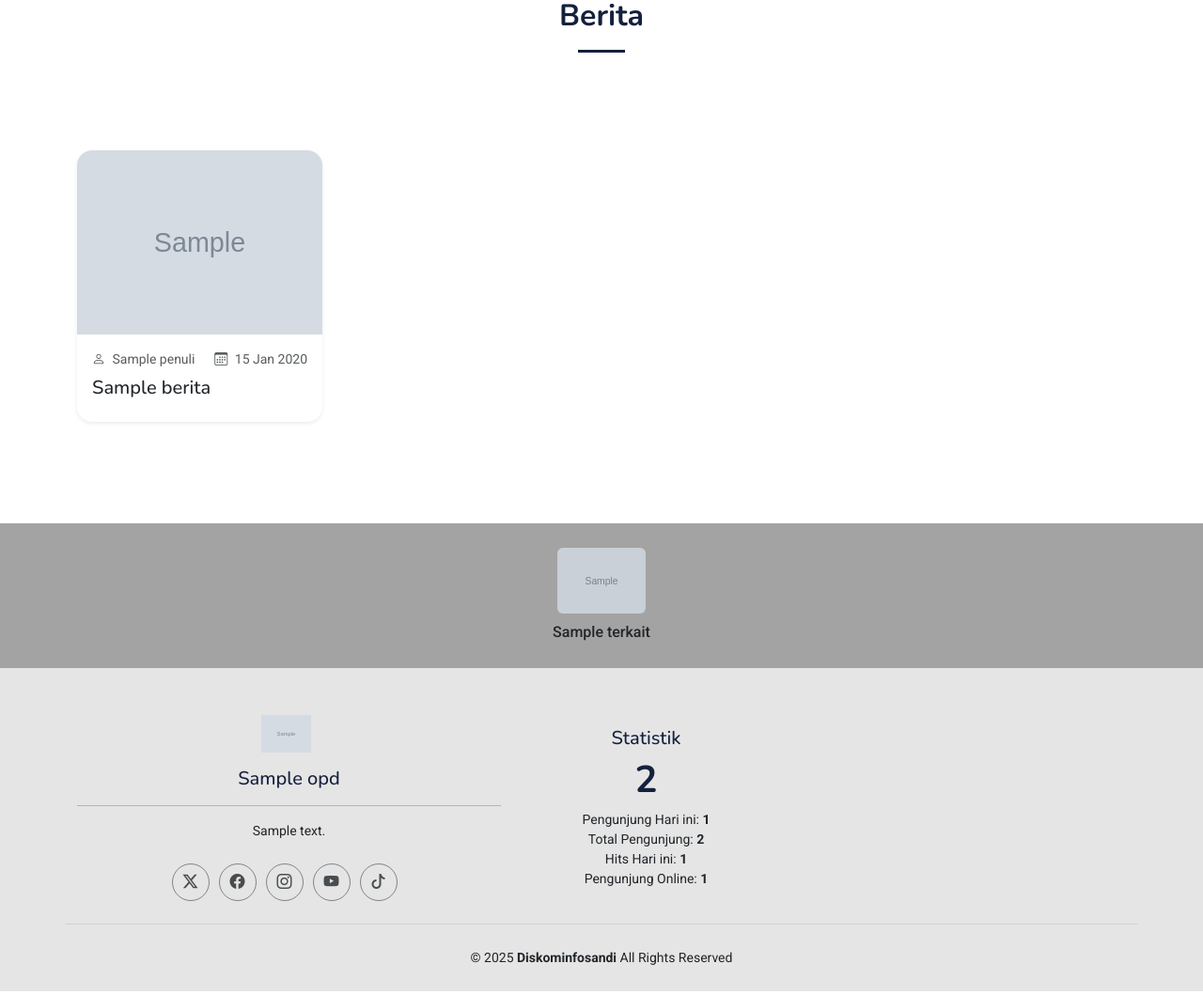
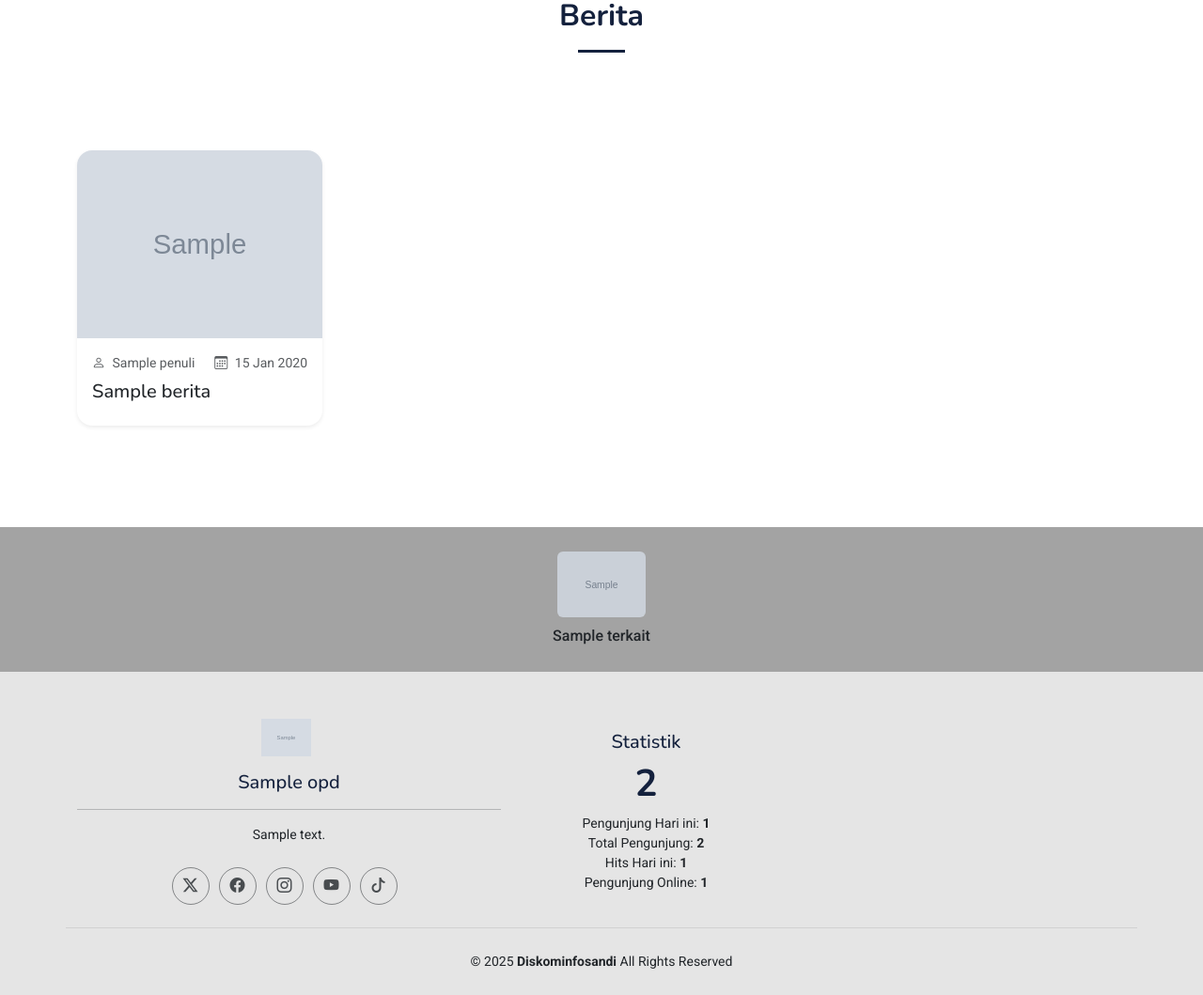
Before and after one commit to rizkiatnousbalpanglawa/mamasa-opd, a Laravel app: page / in a window 1280 px wide. Shown: the part 1149-2208 px from the top of the page at 94% size. Run offline with Laravel 12, Linux system fonts and the light colour scheme; tables that the repository leaves empty hold one stand-in row (values such as "Sample post"); grey boxes marked "Sample" are stand-in pictures; some libraries are stand-ins or nearby versions; grey boxes are pictures that could not be loaded.

Commit message:
redesign layout

```diff
--- a/resources/views/livewire/beranda.blade.php
+++ b/resources/views/livewire/beranda.blade.php
@@ -51,21 +51,19 @@
                      <div class="col-lg-3 col-md-6 mb-4">
                          <div class="card h-100 shadow-sm border-0 news-card">
                              <img src="{{ asset(Storage::url($item->image)) }}" class="card-img-top"
-                                 alt="{{ $item->judul }}" />
-                             <div class="card-body">
-                                 {{-- Bagian yang ditambahkan --}}
+                                 alt="{{ $item->judul }}" style="height: 200px; object-fit: cover; width: 100%;" />
+
+                             <div class="card-body d-flex flex-column">
                                  <div class="d-flex justify-content-between align-items-center text-muted small mb-2">
-                                     <span class="text-truncate">
+                                     <span class="text-truncate" style="max-width: 150px;">
                                          <i class="bi bi-person me-1"></i>
                                          {{ $item->penulis->nama }}
                                      </span>
                                      <span>
                                          <i class="bi bi-calendar3 me-1"></i>
-                                         {{-- Format tanggal agar lebih mudah dibaca --}}
                                          {{ $item->tanggal->format('d M Y') }}
                                      </span>
                                  </div>
-                                 {{-- Akhir bagian tambahan --}}
 
                                  <h5 class="card-title">
                                      <a href="{{ route('berita.detail', $item->slug) }}"
```
Also changed, not shown: resources/views/livewire/berita/index.blade.php (+8 -3 lines).
